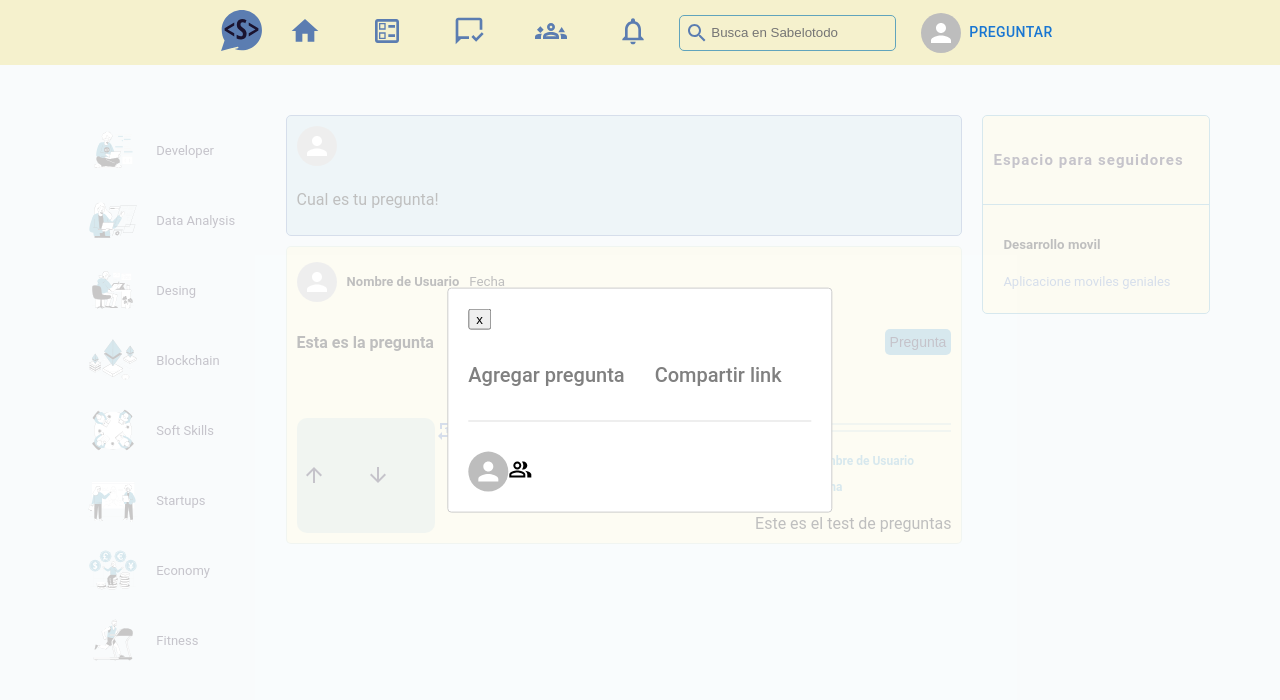
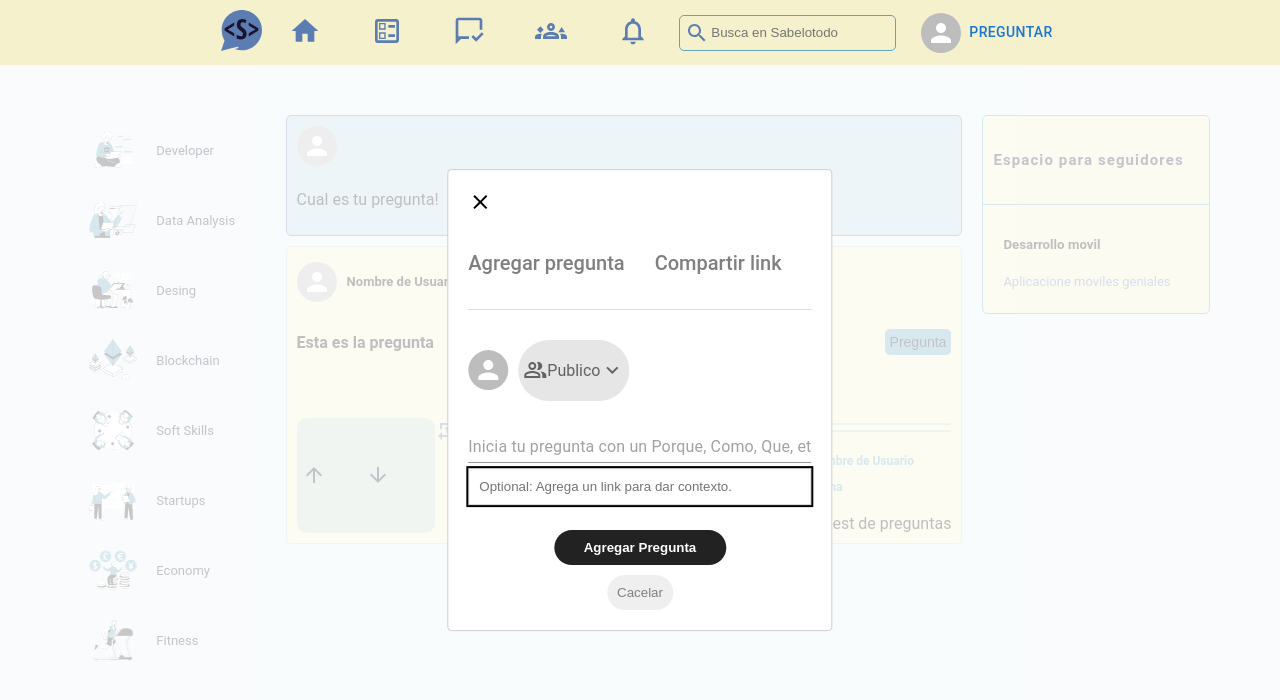
Before and after one commit to TeamC3G7UTP/SabeloTodo, a React (Create React App) app: page / in a window 1280 px wide. Both pictures are taken after a click on the button "PREGUNTAR". Shown: the top 700 px of the page. Built offline with nearby package versions, Linux system fonts and the light colour scheme.

Commit message:
Add: modal-rweact and Styles MC

```diff
--- a/src/components/headers/sabelotodoHeader.css
+++ b/src/components/headers/sabelotodoHeader.css
@@ -139,21 +139,21 @@
   cursor: pointer;
 }
 
-.modal__Field {
+.modal__field {
   display: flex;
   flex-direction: column;
   margin-top: 30px;
   flex: 1;
 }
 
-.modal__Field > .modal__fieldLink {
+.modal__field > .modal__fieldLink {
   color: gray;
   display: flex;
   margin-top: 10px;
   align-items: center;
 }
 
-.modal__Field > .modal__fieldLink > input {
+.modal__field > .modal__fieldLink > input {
   flex: 1;
   border: none;
   outline: none;
@@ -167,7 +167,7 @@
   align-items: center;
 }
 
-.modal__buttons > .cancle {
+.modal__buttons > .cancel {
   margin-top: 10px;
   border: none;
   outline: none;
@@ -178,7 +178,7 @@
   cursor: pointer;
 }
 
-.modal__buttons > .cancle:hover {
+.modal__buttons > .cancel:hover {
   color: red;
 }
 
--- a/src/components/headers/sabelotodoHeaders.js
+++ b/src/components/headers/sabelotodoHeaders.js
@@ -1,10 +1,11 @@
-import React from "react";
+import React, { useState } from "react";
 import "./SabelotodoHeader.css";
 
 //-----Icons-----
 import {
   BallotOutlined,
-  //Close,
+  Close,
+  ExpandMore,
   Groups3Outlined,
   Home,
   MarkChatReadOutlined,
@@ -12,7 +13,7 @@ import {
   PeopleAltOutlined,
   Search,
 } from "@mui/icons-material";
-import { Avatar, Button} from "@mui/material";
+import { Avatar, Button, Input} from "@mui/material";
 import logo from "../assets/svg/logo-st.svg";
 import Modal from 'react-modal';
 
@@ -23,7 +24,7 @@ const customStyles = {
     left: '50%',
     right: 'auto',
     bottom: 'auto',
-    marginRight: '-50%',
+    marginRight: '-40%',
     transform: 'translate(-50%, -50%)',
   },
 };
@@ -31,10 +32,10 @@ const customStyles = {
 function SabelotodoHeaders(){
 
   const [modalIsOpen, setIsOpen] = React.useState(false);
+  function openModal() { setIsOpen(true); }
+  function closeModal() { setIsOpen(false); }
 
-  function openModal() { setIsOpen(true); }
-
-  function closeModal() { setIsOpen(false); }
+  const [inputUrl, setInputUrl] = useState("")
 
   return(
       <div className="stHeader">
@@ -66,29 +67,69 @@ function SabelotodoHeaders(){
           <div className="stHeader__rem">
             <Avatar/>
           </div>
-                <Button onClick={ openModal}>Preguntar</Button>
+                <Button onClick={ openModal }>Preguntar</Button>
 
                 <Modal
                   isOpen={modalIsOpen}
-                  onRequestClose={closeModal}
+                  onRequestClose={ closeModal }
                   style={customStyles}
                   contentLabel="Modal"
                   shouldCloseOnEsc
                   center
                   shouldCloseOnOverlayClick
                 >
-                  <button onClick={closeModal}>x</button>
+                  <Close onClick={ closeModal }/>
+
                   <div className="modal__title">
                     <h5>Agregar pregunta</h5>
                     <h5>Compartir link</h5>
                   </div>
+
                   <div className="modal__info">
                     <Avatar className="avatar"/>
-                    <div className="modal__scop">
+                    <div className="modal__scope">
                       <PeopleAltOutlined />
+                      <p>Publico</p>
+                      <ExpandMore />
                     </div>
                   </div>
 
+                  <div className="modal__field">
+                  <Input type=" text" placeholder="Inicia tu pregunta con un Porque, Como, Que, etc. "
+                  />
+                    <div style={{
+                      display: "flex",
+                      flexDirection: "column",
+                    }}className="">
+                    </div>
+
+                    <input type="text"
+                      style={{
+                        margin: "5px 0",
+                        border: "1px solid lightgray",
+                        padding: "10px",
+                        outline: "2px solid #000",
+                      }}placeholder="Optional: Agrega un link para dar contexto."
+                      value = {inputUrl}
+                      onChange = {(e) => setInputUrl(e.targe.value) }
+                      />
+
+                      {inputUrl !== "" &&
+                      <img style={{
+                        height: "40vh",
+                        objectFit: "contain",
+                      }}
+                      src={ inputUrl } alt="display image"/>
+                      }
+
+
+                    <div className="modal__buttons">
+                      <button className="cancel" onClick={closeModal}>Cacelar</button>
+                      <button type="submit" className="add">Agregar Pregunta</button>
+                    </div>
+
+
+                  </div>
                 </Modal>
         </div>
       </div>
--- a/src/components/index.js
+++ b/src/components/index.js
@@ -5,7 +5,7 @@ export { default as Feed } from "./feed/Feed";
 export { default as SabelotodoHeaders } from "./headers/SabelotodoHeaders";
 export { default as SidebarOptions } from "./options/SidebarOptions";
 export { default as Post } from "./post/Post";
-export { default as Sabelotodo } from "./sabelotodo/Sabelotodo";
+export { default as Sabelotodo } from "./sabelotodo/sabelotodo";
 export { default as Sidebar } from "./sidebar/Sidebar";
 export { default as Widget } from "./widget/Widget";
 export { default as Login } from "./auth/Login";
--- a/src/components/sabelotodo/resposive-modal.css
+++ /dev/null
@@ -1,99 +0,0 @@
-.react-modal-root {
-  position: fixed;
-  top: 0;
-  bottom: 0;
-  left: 0;
-  right: 0;
-  z-index: 1000;
-}
-
-.react-modal-overlay {
-  background: rgba(0, 0, 0, 0.5);
-  position: fixed;
-  top: 0;
-  bottom: 0;
-  left: 0;
-  right: 0;
-  z-index: -1;
-}
-
-.react-modal-container {
-  height: 100%;
-  outline: 0;
-  overflow-x: hidden;
-  overflow-y: auto;
-  text-align: center;
-}
-
-/* Used to trick the browser to center the modal content properly  */
-.react-modal-containerCenter:after {
-  width: 0;
-  height: 100%;
-  content: '';
-  display: inline-block;
-  vertical-align: middle;
-}
-
-.react-modal-modal {
-  max-width: 800px;
-  display: inline-block;
-  text-align: left;
-  vertical-align: middle;
-  background: #ffffff;
-  box-shadow: 0 12px 15px 0 rgba(0, 0, 0, 0.25);
-  margin: 1.2rem;
-  padding: 1.2rem;
-  position: relative;
-  overflow-y: auto;
-}
-
-.react-modal-closeButton {
-  position: absolute;
-  top: 14px;
-  right: 14px;
-  border: none;
-  padding: 0;
-  cursor: pointer;
-  background-color: transparent;
-  display: flex;
-}
-
-@keyframes react-modal-overlay-in {
-  0% {
-    opacity: 0;
-  }
-  100% {
-    opacity: 1;
-  }
-}
-
-@keyframes react-modal-overlay-out {
-  0% {
-    opacity: 1;
-  }
-  100% {
-    opacity: 0;
-  }
-}
-
-@keyframes react-modal-modal-in {
-  0% {
-    transform: scale(0.96);
-    opacity: 0;
-  }
-  100% {
-    transform: scale(100%);
-    opacity: 1;
-  }
-}
-
-@keyframes react-modal-modal-out {
-  0% {
-    transform: scale(100%);
-    opacity: 1;
-  }
-  100% {
-    transform: scale(0.96);
-    opacity: 0;
-  }
-}
--- a/src/components/sabelotodo/sabelotodo.js
+++ b/src/components/sabelotodo/sabelotodo.js
@@ -1,7 +1,7 @@
 import React from "react";
 import {SabelotodoHeaders, Sidebar, Feed, Widget} from "../index";
 import "./Sabelotodo.css";
-import "./resposive-modal.css"
+
 function Sabelotodo(){
   return(
     <div className="sabelotodo">
```
Also changed, not shown: 2 other files (tests, documents, lock files or other folders).
